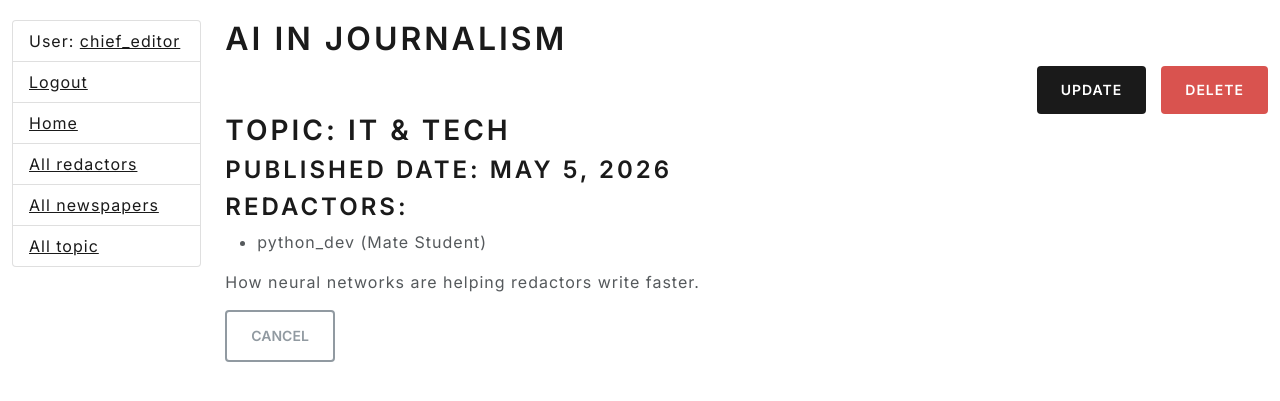
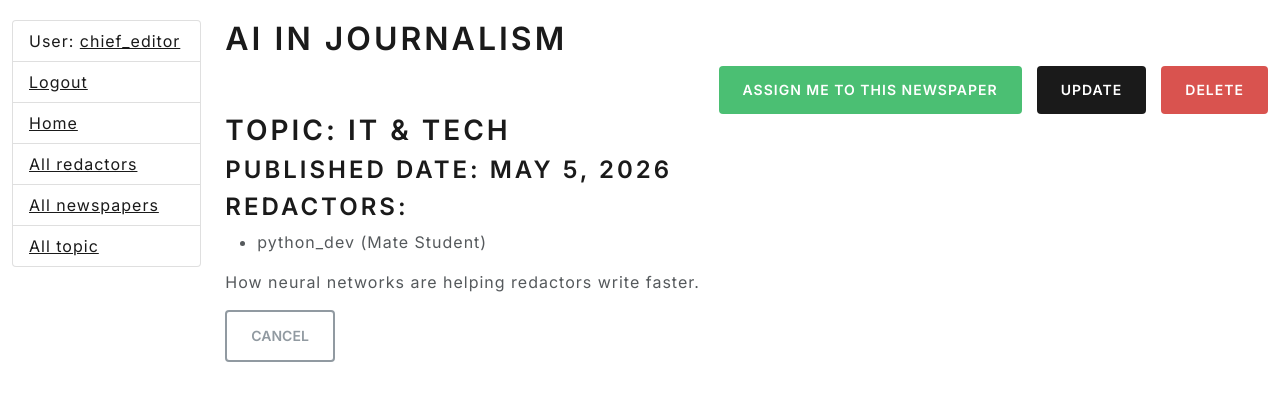
Before and after one commit to Kronev1i/newspaper-agency, a Django app: page /newspapers/6/ in a window 1280 px wide. Shown: the top 401 px of the page. Run offline with Django 5.2, Linux system fonts and the light colour scheme; a user stored in the database is signed in; data comes from the database, SQL or seed files in the repository.

Commit message:
refactor: improve user experience for assigning redactors

```diff
--- a/catalog/urls.py
+++ b/catalog/urls.py
@@ -18,7 +18,7 @@ from .views import (
     NewspaperDeleteView,
     RedactorDeleteView,
     TopicDeleteView,
-    TopicDetailView,
+    TopicDetailView, toggle_assign_to_newspaper,
 )
 
 urlpatterns = [
@@ -102,6 +102,11 @@ urlpatterns = [
         name="topic-delete",
     ),
     path(
+    "newspapers/<int:pk>/toggle-assign/",
+    toggle_assign_to_newspaper,
+    name="toggle-newspaper-assign",
+    ),
+    path(
         "confirm-logout/",
         logout_confirm_view,
         name="logout-confirm-view"
--- a/catalog/views.py
+++ b/catalog/views.py
@@ -1,6 +1,6 @@
 from django.contrib.auth.decorators import login_required
 from django.contrib.auth.mixins import LoginRequiredMixin
-from django.shortcuts import render
+from django.shortcuts import render, redirect, get_object_or_404
 from django.urls import reverse_lazy
 from django.views import generic
 
@@ -12,6 +12,15 @@ from .forms import (
     RedactorUsernameSearchForm
 )
 from .models import Redactor, Newspaper, Topic
+
+@login_required
+def toggle_assign_to_newspaper(request, pk):
+    newspaper = get_object_or_404(Newspaper, pk=pk)
+    if request.user in newspaper.publishers.all():
+        newspaper.publishers.remove(request.user)
+    else:
+        newspaper.publishers.add(request.user)
+    return redirect("catalog:newspaper-detail", pk=pk)
 
 
 @login_required
--- a/templates/newspaper/newspaper_detail.html
+++ b/templates/newspaper/newspaper_detail.html
@@ -5,6 +5,19 @@
     {{ newspaper.title }}
   </h1>
   <div class="d-flex justify-content-end">
+    {% if user in newspaper.publishers.all %}
+      <a href="{% url 'catalog:toggle-newspaper-assign' pk=newspaper.id %}"
+         class="btn btn-danger"
+         style="margin-right: 15px !important;">
+        Delete me from publishers
+      </a>
+    {% else %}
+      <a href="{% url 'catalog:toggle-newspaper-assign' pk=newspaper.id %}"
+         class="btn btn-success"
+         style="margin-right: 15px !important;">
+        Assign me to this newspaper
+      </a>
+    {% endif %}
     <a href="{% url 'catalog:newspaper-update' pk=newspaper.id %}"
        class="btn btn-primary"
        style="margin-right: 15px !important;">
```
